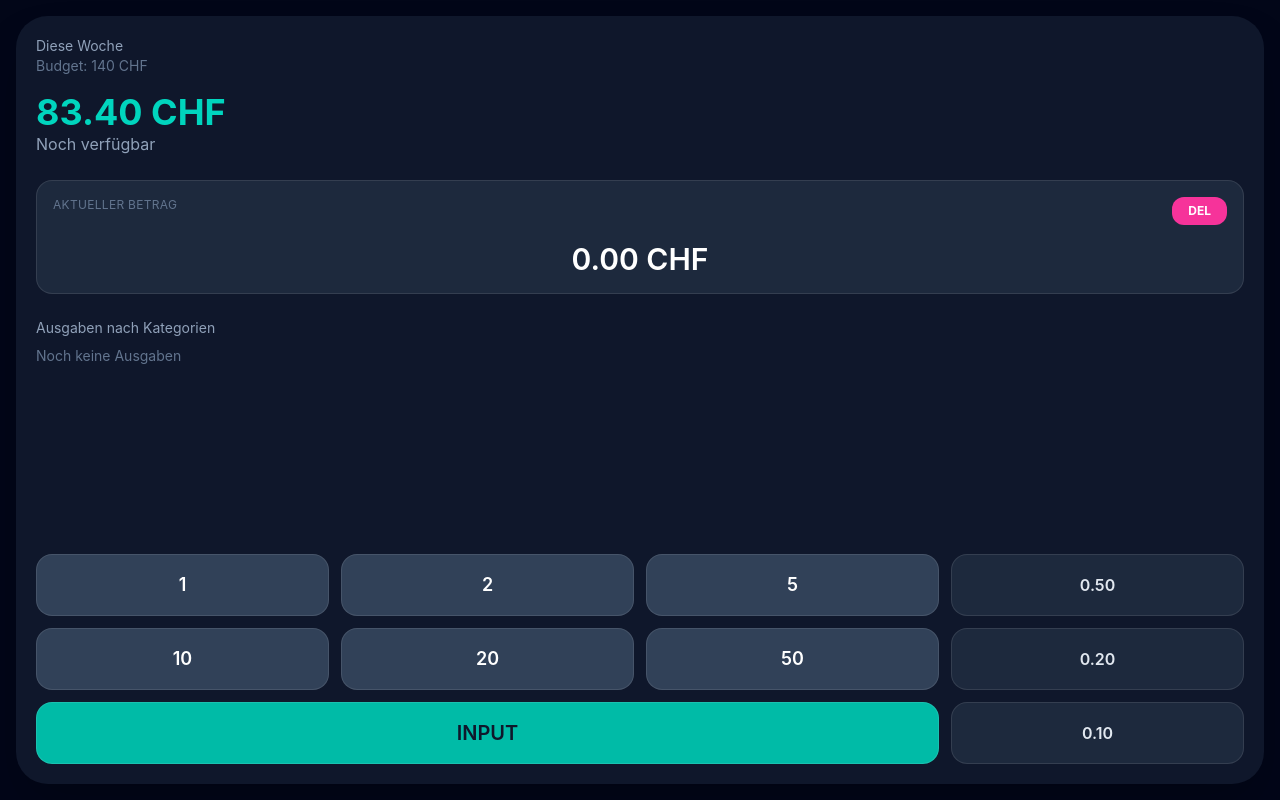
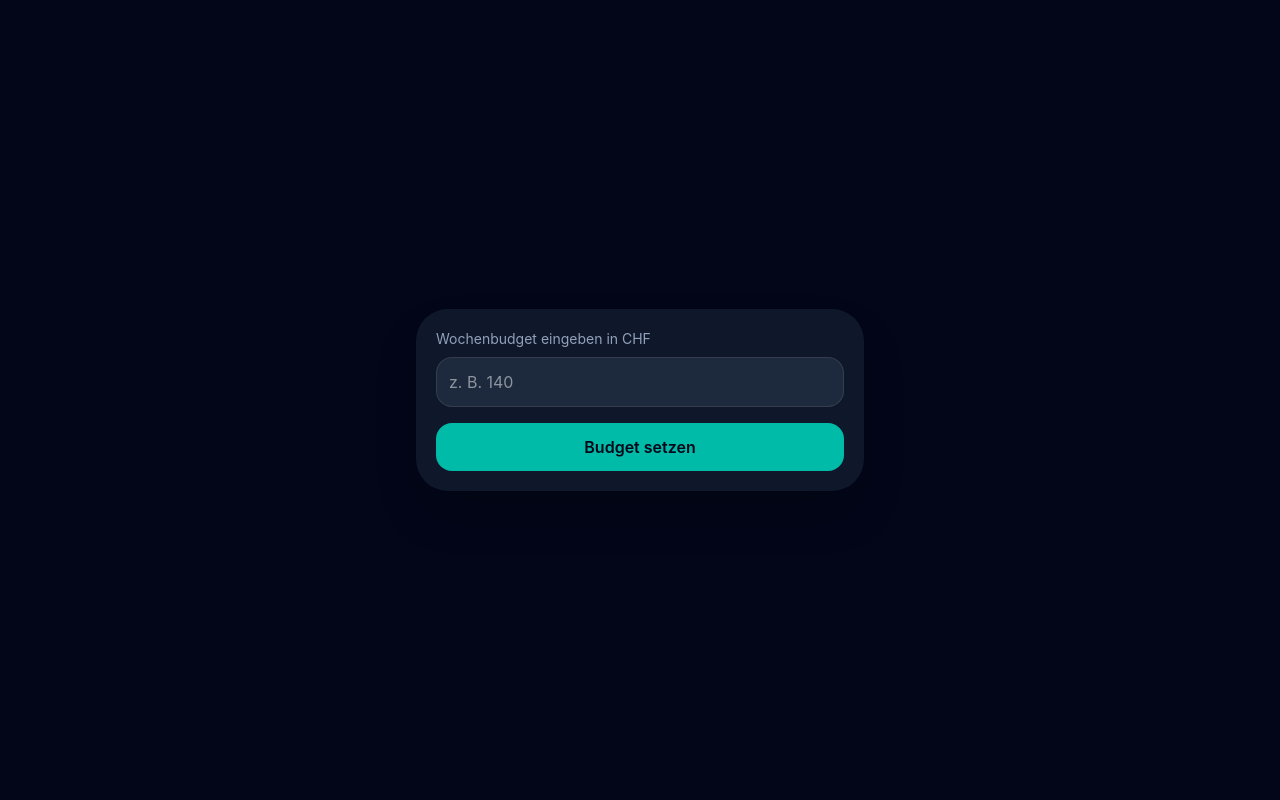
Before and after one commit to Jixxboo/FinanceTracker, a React (Vite) app: page / in a window 1280 px wide. Built offline with nearby package versions, Linux system fonts and the light colour scheme.

Commit message:
add weekly budget input and reamaining calculation

```diff
--- a/src/App.jsx
+++ b/src/App.jsx
@@ -5,10 +5,10 @@ export default function App() {
   const [showCategories, setShowCategories] = useState(false);
   const [selectedCategory, setSelectedCategory] = useState("");
   const [expenses, setExpenses] = useState([]);
+  const [inputBudget, setInputBudget] = useState("");
+  const [weeklyBudget, setWeeklyBudget] = useState("");
 
   const categories = ["Essen", "Freizeit", "Auto", "Haushalt"];
-
-  const wochenBudget = 140;
 
   const handleCategorySelect = (category) => {
     setSelectedCategory(category);
@@ -25,7 +25,6 @@ export default function App() {
   };
 
   const handleInputClick = () => {
-    //console.log("INPUT geklickt", currentAmount);
     if (currentAmount <= 0) return;
     setShowCategories(true);
   };
@@ -67,22 +66,57 @@ export default function App() {
 
   const max = sortedCategories[0]?.total || 1;
 
-  console.log("EXPENSES:", expenses);
-  console.log("GROUPED:", groupedCategories);
-  console.log("CATEGORY LIST:", categoryList);
-  console.log("Sortiert:", sortedCategories);
+  const handleSetBudget = () => {
+    if (!inputBudget) return;
+
+    setWeeklyBudget(Number(inputBudget));
+  };
+
+  const totalSpent = expenses.reduce((sum, expense) => sum + expense.value, 0);
+  const remainingBudget = weeklyBudget - totalSpent;
+
+  const hasBudget = weeklyBudget !== "";
+
+  //console.log(weeklyBudget);
+  //console.log(typeof weeklyBudget);
   return (
     <main className="min-h-screen bg-slate-950 text-white">
+      {!hasBudget ? (
+        <div className="flex h-screen w-full items-center justify-center p-4">
+          <div className="w-full max-w-md rounded-[32px] bg-slate-900 p-5 shadow-2xl">
+            <p className="text-sm text-slate-400 mb-2">Wochenbudget eingeben in CHF</p>
+            {/* ==== User Budget input ==== */}
+            <input
+              type="number"
+              value={inputBudget}
+              onChange={(e) => setInputBudget(e.target.value)}
+              className="w-full rounded-2xl bg-slate-800 p-3 border border-white/10 text-white"
+              placeholder="z. B. 140"
+            />
+
+            <button
+              onClick={handleSetBudget}
+              className="mt-4 w-full rounded-2xl bg-teal-500 p-3 font-semibold text-slate-950"
+            >
+              Budget setzen
+            </button>
+          </div>
+        </div>
+      ) : (
         <div className="flex h-screen w-full flex-col p-4">
           <div className="flex flex-col h-full w-full rounded-[32px] bg-slate-900 p-5 shadow-2xl">
             {/* ==== Header ==== */}
             <div>
               <p className="text-sm text-slate-400">Diese Woche</p>
-            <p className="text-slate-500 text-sm">Budget: 140 CHF</p>
+              <p className="text-slate-500 text-sm">
+                Budget: {weeklyBudget} CHF
+              </p>
             </div>
             {/* ==== Input Box ====*/}
             <div>
-            <h1 className="mt-4 text-4xl font-bold text-teal-400">83.40 CHF</h1>
+              <h1 className="mt-4 text-4xl font-bold text-teal-400">
+                {remainingBudget.toFixed(2)} CHF
+              </h1>
               <p className="text-slate-400">Noch verfügbar</p>
 
               <div className="mt-6 rounded-2xl bg-slate-800 p-4 border border-white/10">
@@ -115,19 +149,17 @@ export default function App() {
               )}
 
               {sortedCategories.map((item) => (
-              <div>
-              <div
-                key={item.category}
-                className="flex justify-between text-sm py-1"
-              >
+                <div key={item.category}>
+                  <div className="flex justify-between text-sm py-1">
                     <span>{item.category}</span>
 
                     <span>{item.total.toFixed(2)} CHF</span>
-
                   </div>
                   <div
                     className="h-2 bg-slate-700 rounded-2xl transition-all"
-                  style={{ width: `${Math.min(item.total * 100 / wochenBudget, 100)}%` }}
+                    style={{
+                      width: `${Math.min((item.total * 100) / weeklyBudget, 100)}%`,
+                    }}
                   ></div>
                 </div>
               ))}
@@ -231,6 +263,7 @@ export default function App() {
             </div>
           </div>
         </div>
+      )}
     </main>
   );
 }
```
Lines whose indentation alone changed are shown as unchanged.
